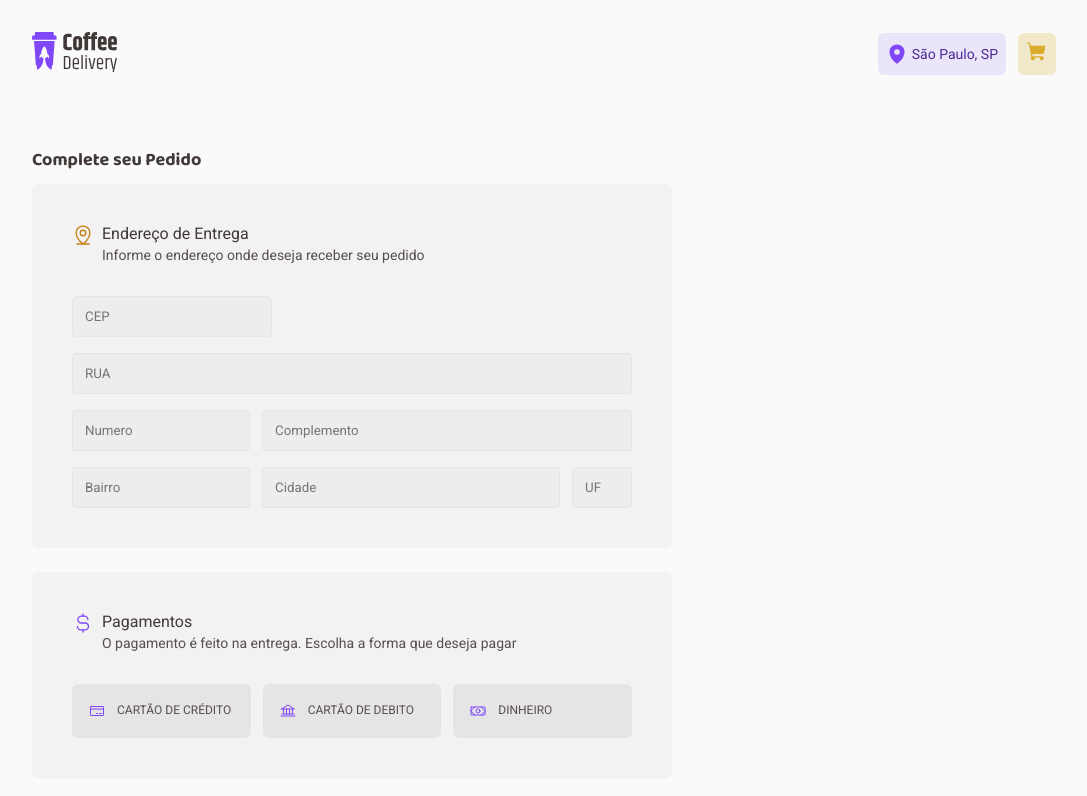
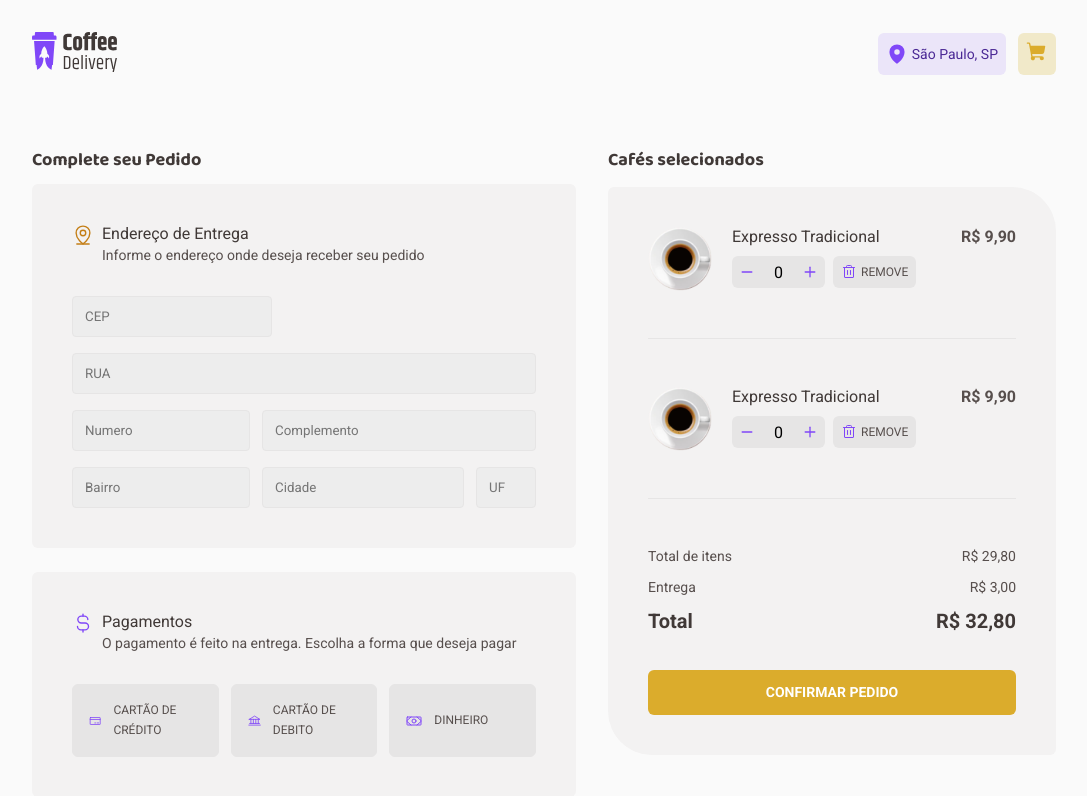
Before and after one commit to Vinicius-SO/Coffee-Delivery, a React (Vite) app: page /cart in a window 1280 px wide. Shown: the top 796 px of the page, without its empty margins (96-1183 px from the left). Built offline with nearby package versions, Linux system fonts and the light colour scheme.

Commit message:
Add: Visual elements of cart page

```diff
--- /dev/null
+++ b/src/Pages/Cart/Components/SelectedCoffeCard/index.tsx
@@ -0,0 +1,30 @@
+import { CartCoffeContainer, Divider, Remove } from "./styles";
+import { coffees } from "../../../../utils/CoffeList";
+import { ManageCart } from "../../../../components/ManageCart";
+import { Trash } from "phosphor-react";
+
+export function SelectedCoffeCard () {
+    const coffe = coffees[0]
+    return(
+        <>
+
+            <CartCoffeContainer>
+                <div>
+                    <img src={coffe.img} style={{width: '64px', height: '64px'}} alt="Expresso tradicional" />
+                    <div>
+                        <h3>{coffe.title}</h3>
+                        <div className="buttonsContainer">
+                            <ManageCart coffe={coffe}/>
+                            <Remove>
+                                <Trash size={16} />
+                                <span>Remove</span>
+                            </Remove>
+                        </div>
+                    </div>
+                </div>
+                <span>R$ 9,90</span>
+           </CartCoffeContainer>
+            <Divider/>
+        </>
+    )
+}
--- /dev/null
+++ b/src/Pages/Cart/Components/SelectedCoffeCard/styles.ts
@@ -0,0 +1,86 @@
+import styled from "styled-components";
+
+export const CartCoffeContainer = styled.div`
+
+    display: flex;
+    justify-content: space-between;
+    width: 100%;
+
+    div:first-child{
+        display: flex;
+        gap: 1.25rem;
+    }
+
+    &>span{
+        color: ${props=>props.theme['gray-700']};
+        text-align: right;
+        /* Text/Bold M */
+        font-family: Roboto;
+        font-size: 1rem;
+        font-style: normal;
+        font-weight: 700;
+        line-height: 130%; /* 1.3rem */
+    }
+
+    h3{
+        color: ${props=>props.theme['gray-800']};
+        font-family: Roboto;
+        font-size: 1rem;
+        font-style: normal;
+        font-weight: 400;
+        line-height: 130%; /* 1.3rem */
+    }
+
+    .buttonsContainer{
+        display: flex;
+        justify-content: space-between;
+        margin-top: 0.5rem;
+
+        div{
+            margin-right: 0.5rem;
+            button{
+                background: none;
+                display: flex;
+                &:hover{
+                    cursor: pointer;
+                }
+            }
+        }
+    }
+`
+
+export const Remove = styled.button`
+    display: flex;
+    height: 2rem;
+    padding: 0rem 0.5rem;
+    justify-content: center;
+    align-items: center;
+    gap: 0.25rem;
+
+    /* Components/Button S */
+    font-family: Roboto;
+    font-size: 0.75rem;
+    line-height: 160%; /* 1.2rem */
+    text-transform: uppercase;
+    color: ${props=> props.theme['gray-700']};
+
+
+    background: ${props=>props.theme['gray-400']};
+    border-radius: 0.375rem;
+
+    svg{
+        color: ${props=> props.theme['purple-500']};
+    }
+
+    &:hover{
+        cursor: pointer;
+    }
+`
+
+export const Divider = styled.div`
+    width: 100%;
+    height: 1.5rem;
+    border-bottom: 1px solid ${props=>props.theme['gray-400']};
+
+    margin-bottom: 1.5rem;
+`
--- /dev/null
+++ b/src/Pages/Cart/Components/SelectedCoffes/index.tsx
@@ -0,0 +1,16 @@
+import { SelectedCoffeCard } from "../SelectedCoffeCard"
+import { TotalValues } from "../TotalValues"
+import { CardContainer, ListedCartCoffesContainer } from "./styles"
+
+export const SelectedCoffes = () => {
+    return(
+        <ListedCartCoffesContainer>
+            <h2>Cafés selecionados</h2>
+            <CardContainer>
+                <SelectedCoffeCard/>
+                <SelectedCoffeCard/>
+                <TotalValues/>
+            </CardContainer>
+        </ListedCartCoffesContainer>
+    )
+}
--- /dev/null
+++ b/src/Pages/Cart/Components/SelectedCoffes/styles.ts
@@ -0,0 +1,49 @@
+import styled from "styled-components";
+
+export const ListedCartCoffesContainer = styled.div`
+    margin: 4.56rem 0 0 2rem;
+
+    h2{
+        color: ${props=> props.theme['gray-800']};
+
+        /* Title/Title XS */
+        font-family: 'Baloo 2', 'cursive';
+        font-size: 1.125rem;
+        font-style: normal;
+        font-weight: 700;
+        line-height: 130%; /* 1.4625rem */
+    }
+`
+
+export const CardContainer = styled.article`
+    display: flex;
+    width: 28rem;
+    margin-top: 0.94rem ;
+    padding: 2.5rem;
+    flex-direction: column;
+    align-items: flex-start;
+    gap: 1.5rem;
+
+    border-radius: 0.375rem 2.75rem;
+    background: ${props=> props.theme['gray-100']};
+
+    .buy{
+        display: flex;
+        height: 2rem;
+        padding: 0.5rem;
+        justify-content: center;
+        align-items: center;
+        gap: 0.25rem;
+
+        border-radius: 0.375rem;
+        background: ${props=> props.theme['gray-400']};
+
+        svg{
+            color: ${props=>props.theme['purple-500']};
+            background: ${props=> props.theme['gray-400']};
+
+        }
+
+    }
+
+`
--- /dev/null
+++ b/src/Pages/Cart/Components/TotalValues/index.tsx
@@ -0,0 +1,25 @@
+import { TotalContainer } from "./styles";
+
+export function TotalValues () {
+    return(
+        <TotalContainer>
+            <div>
+                <div>
+                    <span>Total de itens</span>
+                    <span>R$ 29,80</span>
+                </div>
+                <div>
+                    <span>Entrega</span>
+                    <span>R$ 3,00</span>
+                </div>
+                <div className="strong">
+                    <span>Total </span>
+                    <span>R$ 32,80</span>
+                </div>
+            </div>
+            <button>
+                Confirmar Pedido
+            </button>
+        </TotalContainer>
+    )
+}
--- /dev/null
+++ b/src/Pages/Cart/Components/TotalValues/styles.ts
@@ -0,0 +1,51 @@
+import styled from "styled-components";
+
+export const TotalContainer = styled.section`
+    display: flex;
+    width: 100%;
+    /* padding: 2.5rem; */
+    flex-direction: column;
+    align-items: flex-start;
+    gap: 1.5rem;
+    align-self: stretch;
+    div{
+        width:100%;
+    }
+    div>div{
+        width: 100%;
+        display: flex;
+        justify-content: space-between;
+        margin-bottom: 0.75rem;
+        font-family: Roboto;
+        font-size: 0.875rem;
+        line-height: 130%;
+        color: ${props=> props.theme['gray-700']};
+    }
+
+    .strong{
+        color: ${props=> props.theme['gray-800']};
+        font-family: Roboto;
+        font-size: 1.25rem;
+        font-weight: 700;
+        line-height: 130%; /* 1.625rem */
+    }
+
+    button{
+        width: 100%;
+        padding: 0.725rem 0.5rem;
+        background: ${props=>props.theme['yellow-500']};
+        border-radius: 0.375rem;
+
+        font-family: Roboto;
+        font-size: 0.875rem;
+        font-weight: 700;
+        line-height: 160%; /* 1.4rem */
+        text-transform: uppercase;
+        color: ${props=> props.theme.white};
+
+        &:hover{
+            background: ${props=>props.theme['yellow-800']};
+
+        }
+    }
+`
--- a/src/Pages/Cart/index.tsx
+++ b/src/Pages/Cart/index.tsx
@@ -1,11 +1,15 @@
 import { Header } from "../../components/Header";
 import { CheckoutInfos } from "./Components/CheckoutInfos";
+import { SelectedCoffes } from "./Components/SelectedCoffes";
 
 export function Cart(){
     return(
         <>
             <Header/>
-            <CheckoutInfos/>
+            <div style={{display: 'flex'}}>
+                <CheckoutInfos/>
+                <SelectedCoffes/>
+            </div>
         </>
     )
 }
--- a/src/components/CoffeCard/index.tsx
+++ b/src/components/CoffeCard/index.tsx
@@ -5,6 +5,7 @@
 import { useContext, useEffect, useRef, useState } from "react";
 import { Link } from "react-router-dom";
 import ScrollReveal from 'scrollreveal'
+import { ManageCart } from "../ManageCart";
 
 
 interface CoffeeItem{
@@ -17,27 +18,14 @@
     // cart: number
 }
 
-interface CoffeeCardProps{
+export interface CoffeeCardProps{
     coffe: CoffeeItem
 }
 
 export function CoffeeCard ({coffe}:CoffeeCardProps){
-    const {cart, addProductToShopCart, deleteProductAtCart} = useContext(ShoppingCartContext)
 
 
-
-    const [count, setCount ] = useState(() => {
-        const cartItem = cart.find(cartItem=>{
-            return cartItem.id === coffe.id
-        })
-        if(cartItem){
-            return cartItem.value
-        }else{
-            return 0
-        }
-    })
-
-    console.log(cart)
+    // console.log(cart)
 
     const productRef = useRef<HTMLDivElement | null>(null);
 
@@ -77,33 +65,12 @@
             <span className="description">{coffe.description}</span>
 
             <BuyContainer>
-                <span>
+                <span style={{marginRight: '1.44rem'}}>
                     R$
                     <span>{formatedPrice}</span>
                 </span>
 
-                <div className="buy">
-                    <button onClick={()=>{
-                        setCount(state=>{
-                            if(state > 0){
-                                return state - 1
-                            }
-                            return state
-                        })
-                        deleteProductAtCart(coffe.id)
-                    }}>
-                         <Minus weight="bold" size={14}/>
-                    </button>
-                       {count}
-                    <button onClick={()=>{
-                        setCount(state=>{
-                            return state + 1
-                        })
-                        addProductToShopCart(coffe.id)
-                    }}>
-                        <Plus weight="bold" size={14}/>
-                    </button>
-                 </div>
+                <ManageCart coffe={coffe}/>
 
                  <Link to='/cart' className="cart"><ShoppingCart weight="fill"/></Link>
                 {/* <div className="cart"><ShoppingCart weight="fill"/></div> */}
--- a/src/components/CoffeCard/styles.ts
+++ b/src/components/CoffeCard/styles.ts
@@ -78,8 +78,17 @@
 
     /* margin-bottom: 2rem; */
 
+
+    button{
+        background: transparent ;
+
+        &:hover{
+            cursor: pointer;
+            filter: brightness(1.5);
+        }
+    }
     .buy{
-        margin:0 0.5rem 0 1.44rem ;
+            /* margin:0 0.5rem 0 1.44rem ; */
         display: flex;
         /* height: 2.375rem; */
         padding: 0.5rem;
@@ -95,16 +104,10 @@
         }
 
     }
-    button{
-        background: transparent ;
 
-        &:hover{
-            cursor: pointer;
-            filter: brightness(1.5);
-        }
-    }
     .cart{
         display: flex;
+        margin-left: 0.5rem ;
         padding: 0.5rem;
         justify-content: center;
         align-items: center;
--- /dev/null
+++ b/src/components/ManageCart/index.tsx
@@ -0,0 +1,48 @@
+import { Minus, Plus } from "phosphor-react"
+import { useContext, useState } from "react"
+import { ShoppingCartContext } from "../../context/ShoppingCartContext"
+import { CoffeeCardProps } from "../CoffeCard"
+// import { Buy } from "./styles"
+
+export function ManageCart ({coffe}:CoffeeCardProps) {
+
+    const {cart, addProductToShopCart, deleteProductAtCart} = useContext(ShoppingCartContext)
+
+
+
+    const [count, setCount ] = useState(() => {
+        const cartItem = cart.find(cartItem=>{
+            return cartItem.id === coffe.id
+        })
+        if(cartItem){
+            return cartItem.value
+        }else{
+            return 0
+        }
+    })
+
+    return(
+        <div className="buy">
+            <button  onClick={()=>{
+                setCount(state=>{
+                    if(state > 0){
+                        return state - 1
+                    }
+                    return state
+                })
+                deleteProductAtCart(coffe.id)
+            }}>
+                <Minus weight="bold" size={14}/>
+            </button>
+            {count}
+            <button onClick={()=>{
+                setCount(state=>{
+                    return state + 1
+                })
+                addProductToShopCart(coffe.id)
+            }}>
+                <Plus weight="bold" size={14}/>
+            </button>
+        </div>
+    )
+}
```
